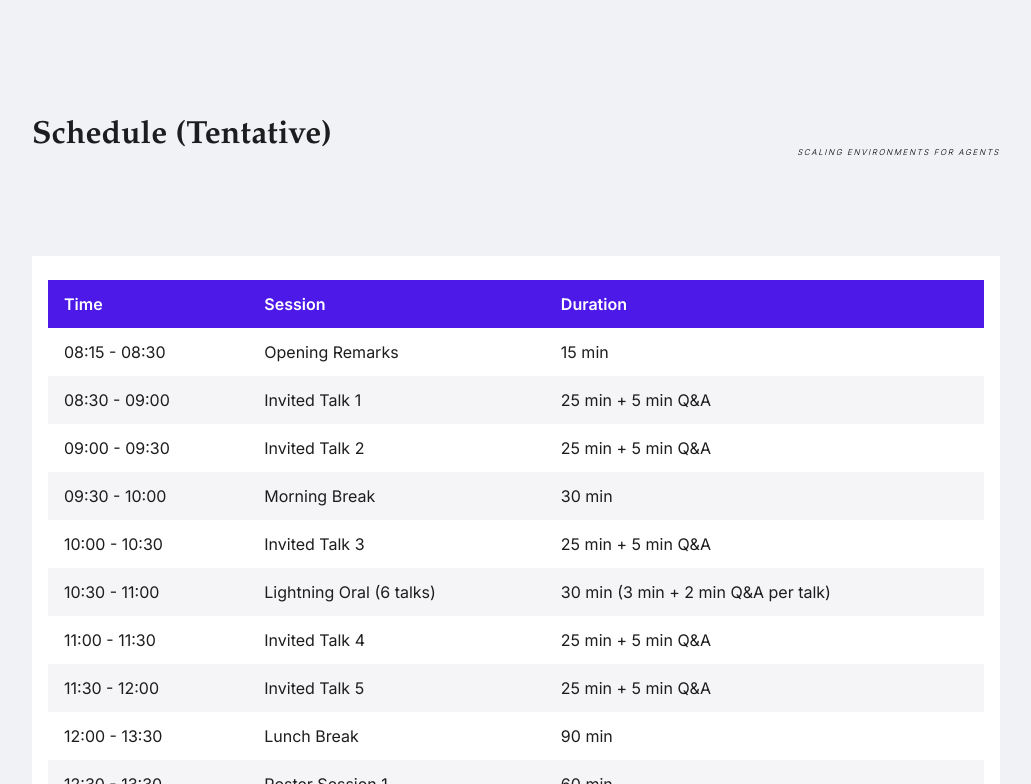
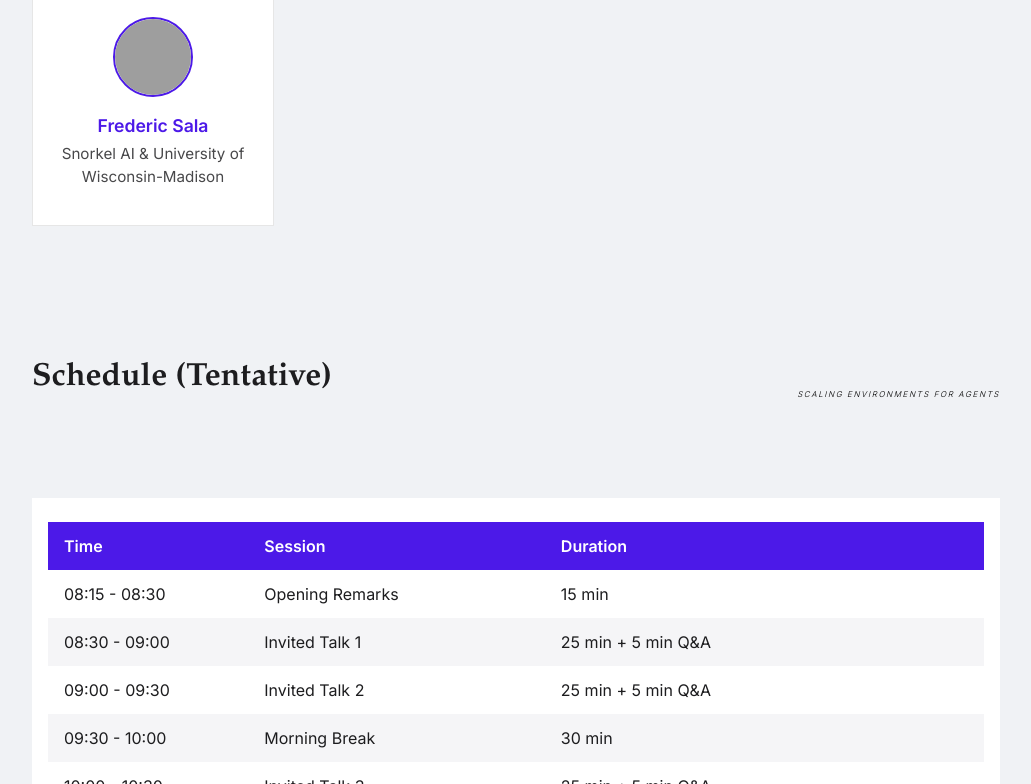
Before and after one commit to SEA-Workshop/sea-workshop.github.io, a website built with Vite: page index.html in a window 1280 px wide. Shown: the part 4077-4861 px from the top of the page, without its empty margins (124-1155 px from the left). Built offline with nearby package versions, Linux system fonts and the light colour scheme; grey boxes are pictures that could not be loaded.

Commit message:
adding new panelist

```diff
--- a/index.html
+++ b/index.html
@@ -380,14 +380,13 @@
             </div>
           </a>
 
-          <!-- <a href="https://cs.stanford.edu/~diyiy/" target="_blank" class="organizer-card" style="position: relative;">
-            <div class="organizer-role">Tentative</div>
-            <img src="./public/diyi-yang.png" alt="Diyi Yang" class="organizer-photo">
+          <a href="https://snorkel.ai/author/fred-sala/" target="_blank" class="organizer-card" style="position: relative;">
+            <img src="./public/frederic-sala.png" alt="Frederic Sala" class="organizer-photo">
             <div class="organizer-info">
-              <div class="organizer-name">Diyi Yang</div>
-              <div class="organizer-org">Stanford</div>
+              <div class="organizer-name">Frederic Sala</div>
+              <div class="organizer-org">Snorkel AI & University of Wisconsin-Madison</div>
             </div>
-          </a> -->
+          </a>
 
         </div>
       </div>
```
Also changed, not shown: 1 other file.
